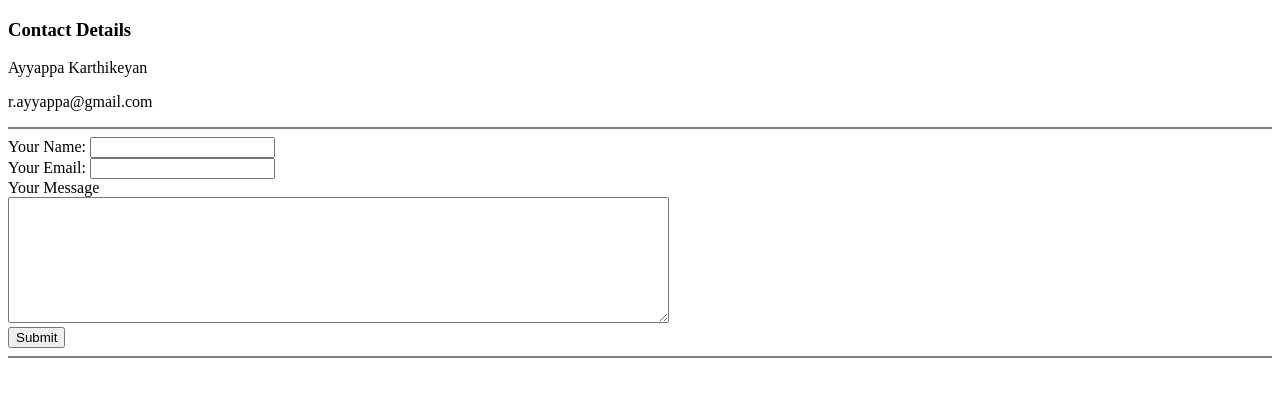
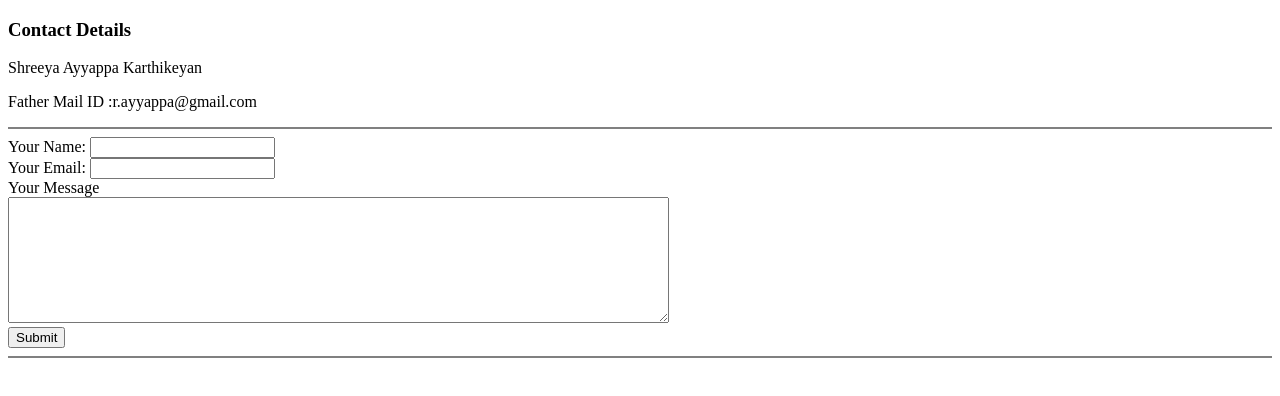
Before and after one commit to rayyappa1987/Shreeyaweb, a plain HTML site: page contact.html in a window 1280 px wide. Drawn offline with Linux system fonts and the light colour scheme.

Commit message:
v1.01 Shreeya

```diff
--- a/contact.html
+++ b/contact.html
@@ -8,8 +8,8 @@
 
 <body>
   <h3>Contact Details</h3>
-  <p>Ayyappa Karthikeyan</p>
-  <p>r.ayyappa@gmail.com</p>
+  <p>Shreeya Ayyappa Karthikeyan</p>
+  <p>Father Mail ID :r.ayyappa@gmail.com</p>
   <hr size="2" noshade>
   <form action="mailto:r.ayyappa@gmail.com" method="post" enctype="text/plain">
     <label>Your Name:</label>
```
